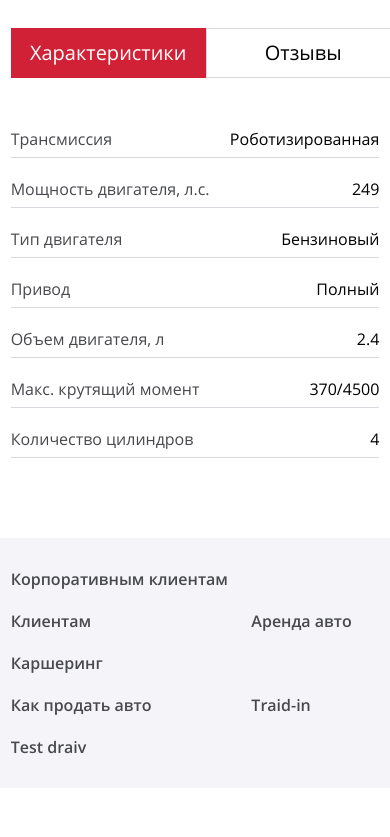
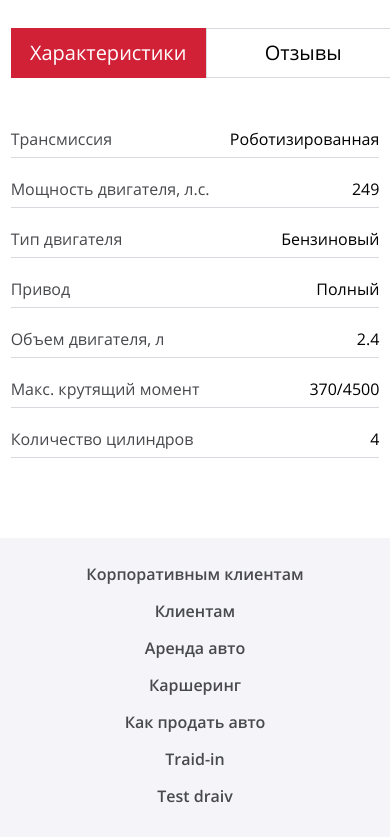
Before and after one commit to geoniced/avto-moto, a React (Create React App) app: page / in a window 390 px wide. Shown: the part 777-1614 px from the top of the page. Before the commit the page ends 1565 px from the top, so only its background shows below. Built offline with nearby package versions, Linux system fonts and the light colour scheme.

Commit message:
Делает адаптив мобилки для футера

```diff
--- a/src/scss/main-footer.scss
+++ b/src/scss/main-footer.scss
@@ -78,3 +78,27 @@
     }
   }
 }
+
+@media (max-width: $mobile-max-width) {
+  .main-footer__navigation {
+    flex-direction: column;
+    align-items: center;
+
+    padding-top: 25px;
+    padding-left: $mobile-paddings;
+    padding-right: $mobile-paddings;
+  }
+
+  .main-footer__navigation-item {
+    margin-right: 0;
+    margin-bottom: 15px;
+
+    // TODO: because of the temporary solution above we have this assault battery of selectors...
+    &:nth-of-type(3n),
+    &:nth-of-type(3n - 1),
+    &:nth-of-type(3n - 2) {
+      width: auto;
+      margin-right: 0;
+    }
+  }
+}
```
